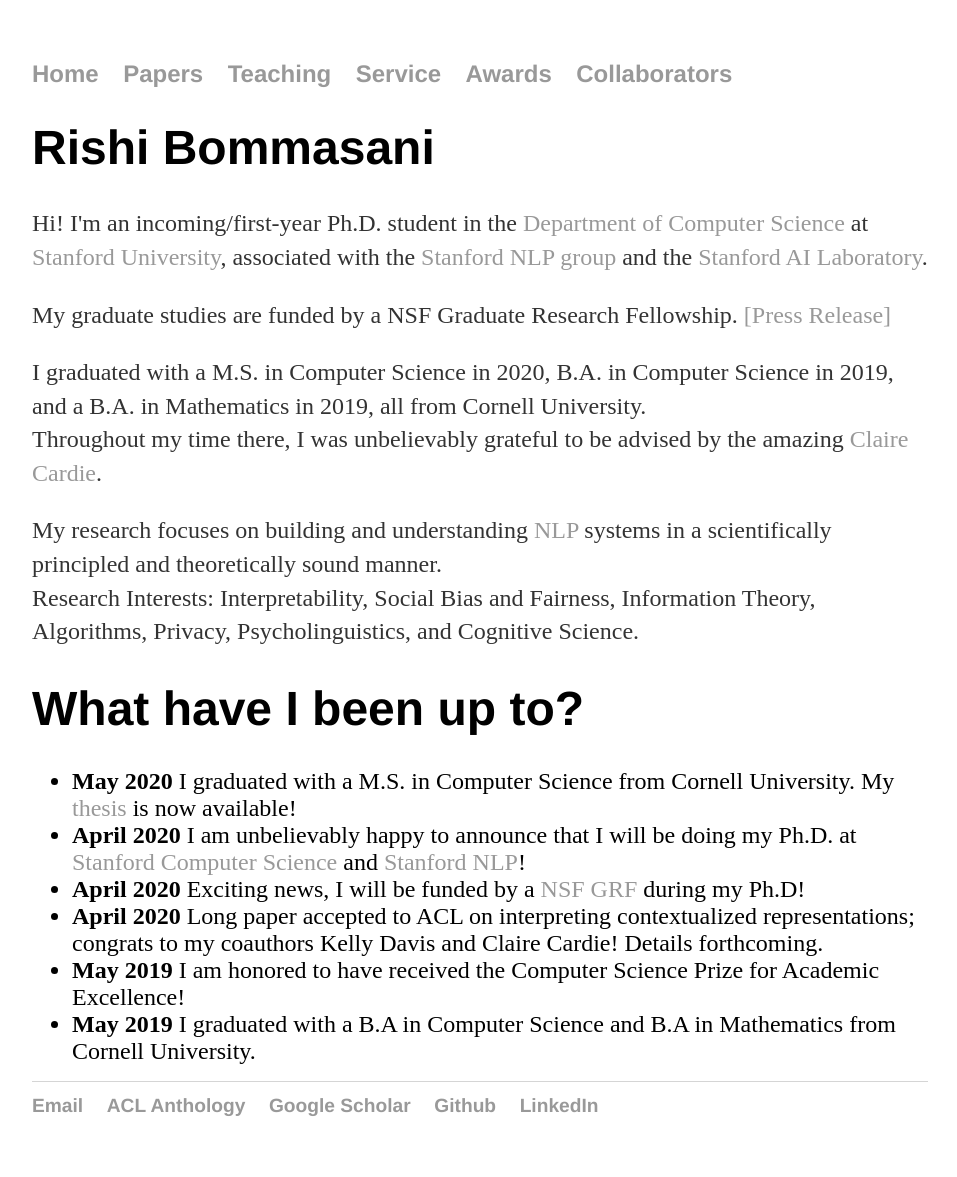
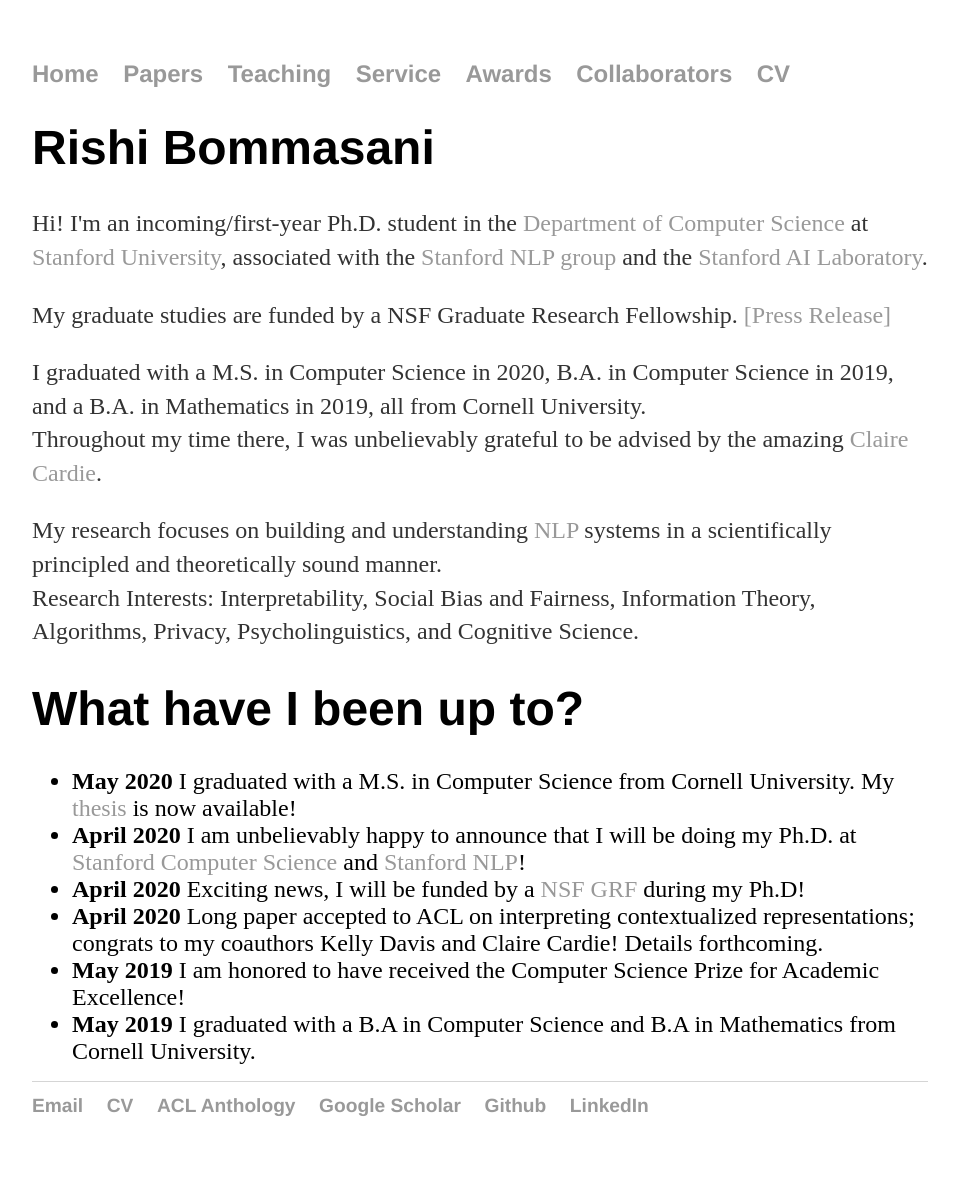
Before and after one commit to rishibommasani/rishibommasani.github.io, a Jekyll site: the page built from index.html, in a window 1280 px wide. Shown: the whole page, without its empty margins (160-1117 px from the left). Built offline with Jekyll 4.4.1, drawn with Linux system fonts in a browser that asks for light colours.

```diff
--- a/_layouts/default.html
+++ b/_layouts/default.html
@@ -14,6 +14,7 @@
 	        		<li><a href="/service">Service</a></li>
 	        		<li><a href="/awards">Awards</a></li>
 				<li><a href="/collaborators">Collaborators</a></li>
+				<li><a href="https://github.com/rishibommasani/rishibommasani.github.io/blob/master/cv/CV.pdf">CV</a></li>
 	    		</ul>
 			</nav>
 			<div class="container">
@@ -24,6 +25,7 @@
 			<footer>
 	    		<ul>
 	        		<li><a href="mailto:nlprishi@stanford.edu">Email</a></li>
+				<li><a href="https://github.com/rishibommasani/rishibommasani.github.io/blob/master/cv/CV.pdf">CV</a></li>
 				<li><a href="https://www.aclweb.org/anthology/people/r/rishi-bommasani/">ACL Anthology</a></li>
 	        		<li><a href="https://scholar.google.com/citations?user=WMBXw1EAAAAJ&hl=en">Google Scholar</a></li>
 	        		<li><a href="https://github.com/rishibommasani">Github</a></li>
```
